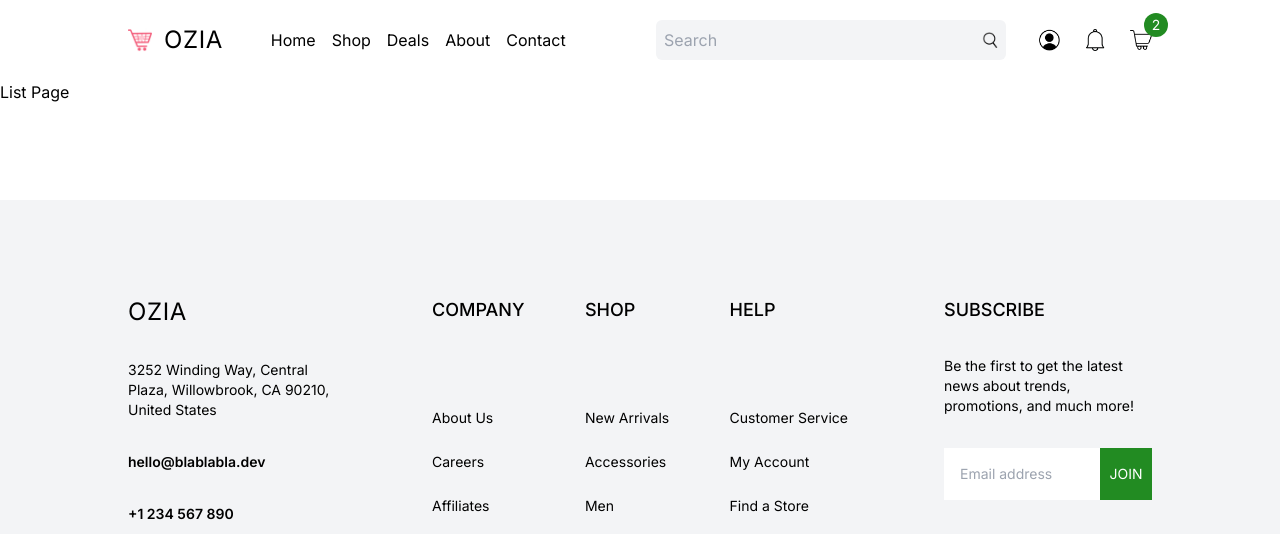
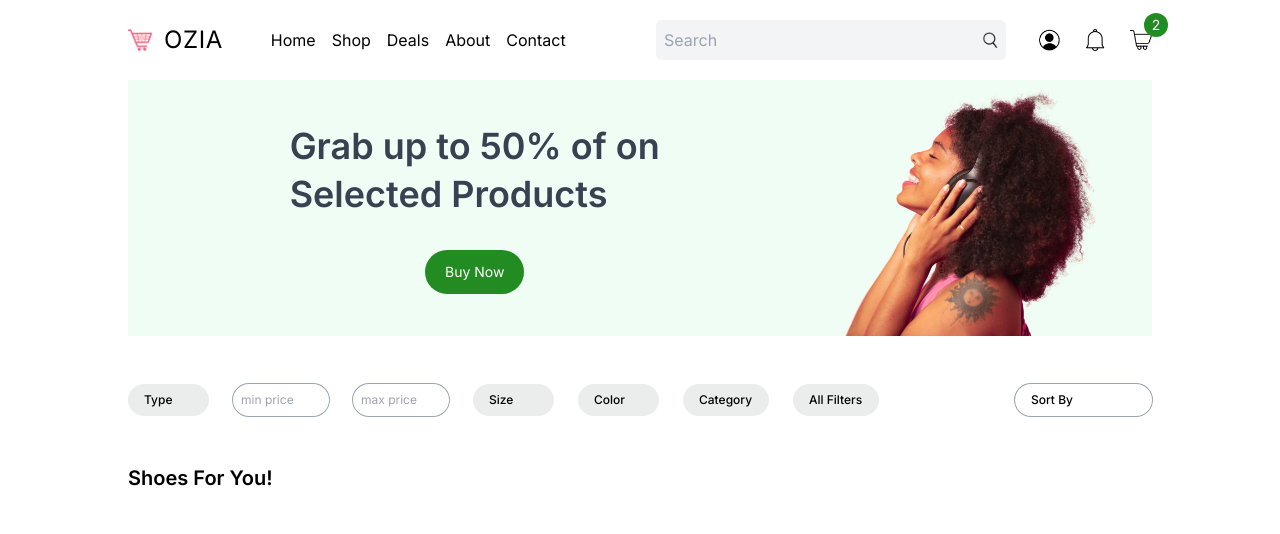
Before and after one commit to ArthurHakobyan/e-commerce, a Next.js app: page /list in a window 1280 px wide. Shown: the top 534 px of the page. Built offline with nearby package versions, Linux system fonts and the light colour scheme.

Commit message:
created the list page and filter component

```diff
--- a/src/app/globals.css
+++ b/src/app/globals.css
@@ -7,6 +7,12 @@
     display: none;
 }
 
+select {
+    -webkit-appearance: none !important;
+    -moz-appearance: none !important;
+    appearance: none !important;
+  }
+
 .scrollbar-hide {
     scrollbar-width: none;
 }
--- a/src/app/list/page.tsx
+++ b/src/app/list/page.tsx
@@ -1,5 +1,25 @@
+import Filter from "@/components/Filter";
+import ProductList from "@/components/ProductList";
+import Image from "next/image";
+
 const ListPage = () => {
-  return <div className="">List Page</div>;
+  return <div className="px-4 md:px-8 lg:px-16 xl:px-32 2xl:px-64 relative">
+    {/* CAMPAIGN */}
+    <div className="hidden bg-green-50 px-4 sm:flex justify-between h-64">
+      <div className="w-2/3 flex flex-col items-center justify-center gap-8">
+        <h1 className="text-4xl font-semibold leading-[48px] text-gray-700">Grab up to 50% of on<br /> Selected Products</h1>
+        <button className="rounded-3xl bg-ozia text-white w-max py-3 px-5 text-sm">Buy Now</button>
+      </div>
+      <div className="relative w-1/3">
+        <Image src="/woman.png" alt="" fill className="object-contain" />
+      </div>
+    </div>
+    {/* FILTER */}
+    <Filter />
+    {/* PRODUCTS */}
+    <h1 className="mt-12 text-xl font-semibold">Shoes For You!</h1>
+    <ProductList />
+  </div>;
 };
 
 export default ListPage;
--- /dev/null
+++ b/src/components/Filter.tsx
@@ -0,0 +1,54 @@
+import React from 'react'
+
+const Filter = () => {
+  return (
+    <div className='mt-12 flex justify-between'>
+      <div className='flex gap-6 flex-wrap'>
+
+            <select name="type" id="" className='py-2 px-4 rounded-2xl text-xs font-medium bg-[#EBEDED]'>
+                <option>Type</option>
+                <option value="physical">Physical</option>
+                <option value="digital">Digital</option>
+            </select>
+
+            <input type="text" name="min" placeholder='min price' className='text-xs rounded-2xl pl-2 w-24 ring-1 ring-gray-400' />
+            <input type="text" name="max" placeholder='max price' className='text-xs rounded-2xl pl-2 w-24 ring-1 ring-gray-400' />
+
+            <select name="type" id="" className='py-2 px-4 rounded-2xl text-xs font-medium bg-[#EBEDED]'>
+                <option>Size</option>
+                <option value="physical">Physical</option>
+                <option value="digital">Digital</option>
+            </select>
+            <select name="type" id="" className='py-2 px-4 rounded-2xl text-xs font-medium bg-[#EBEDED]'>
+                <option>Color</option>
+                <option value="physical">Physical</option>
+                <option value="digital">Digital</option>
+            </select>
+            <select name="type" id="" className='py-2 px-4 rounded-2xl text-xs font-medium bg-[#EBEDED]'>
+                <option>Category</option>
+                <option value="physical">Physical</option>
+                <option value="digital">Digital</option>
+            </select>
+            <select name="type" id="" className='py-2 px-4 rounded-2xl text-xs font-medium bg-[#EBEDED]'>
+                <option>All Filters</option>
+                <option value="physical">Physical</option>
+                <option value="digital">Digital</option>
+            </select>
+
+      </div>
+      <div className=''>
+        <select name="" id="" className='py-2 px-4 rounded-2xl text-xs font-medium bg-white ring-1 ring-gray-400'>
+            <option>Sort By</option>
+            <option value=''>Price (low to high)</option>
+            <option value=''>Price (high to low)</option>
+            <option value=''>Newest</option>
+            <option value=''>Oldest</option>
+
+        </select>
+      </div>
+
+    </div>
+  )
+}
+
+export default Filter
```
